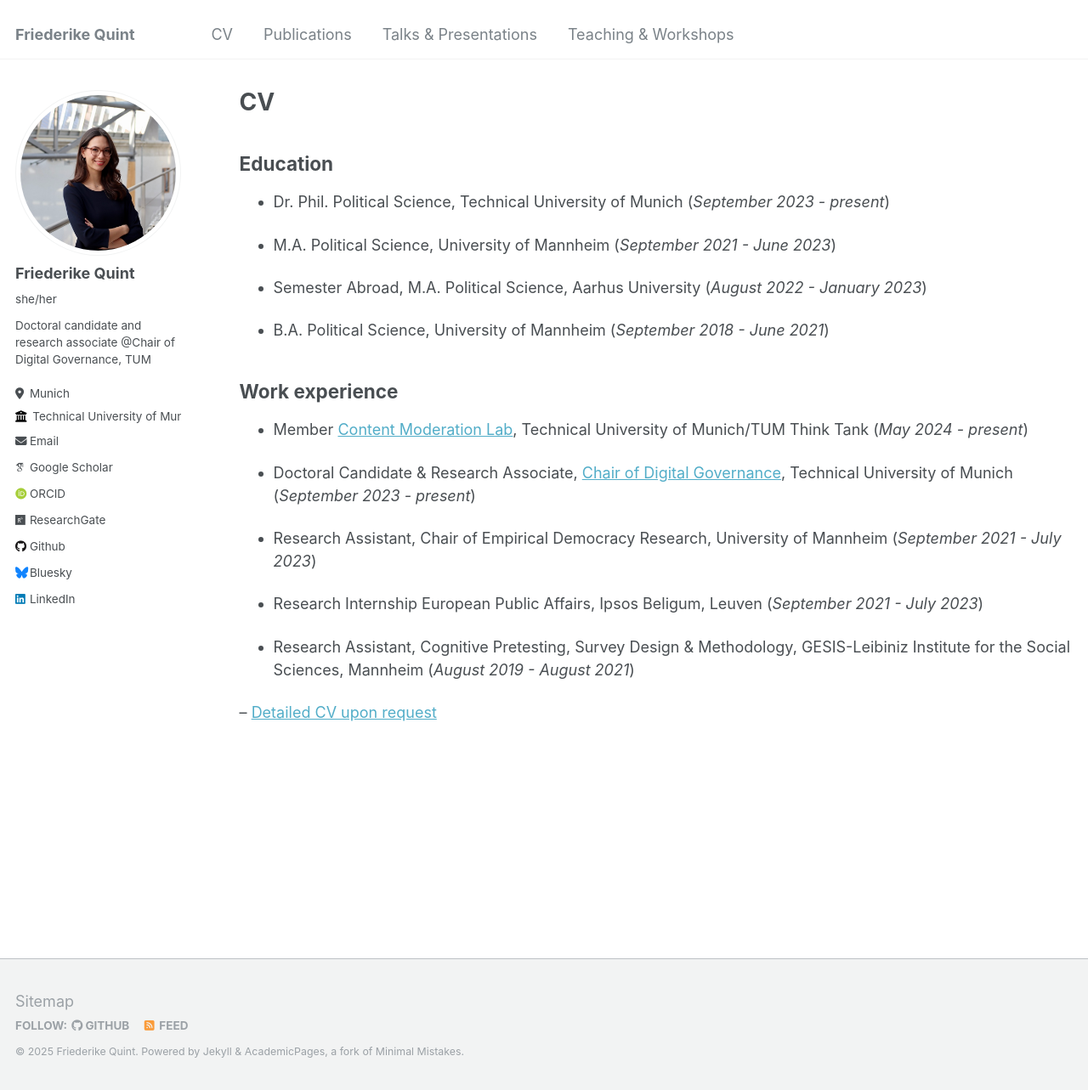
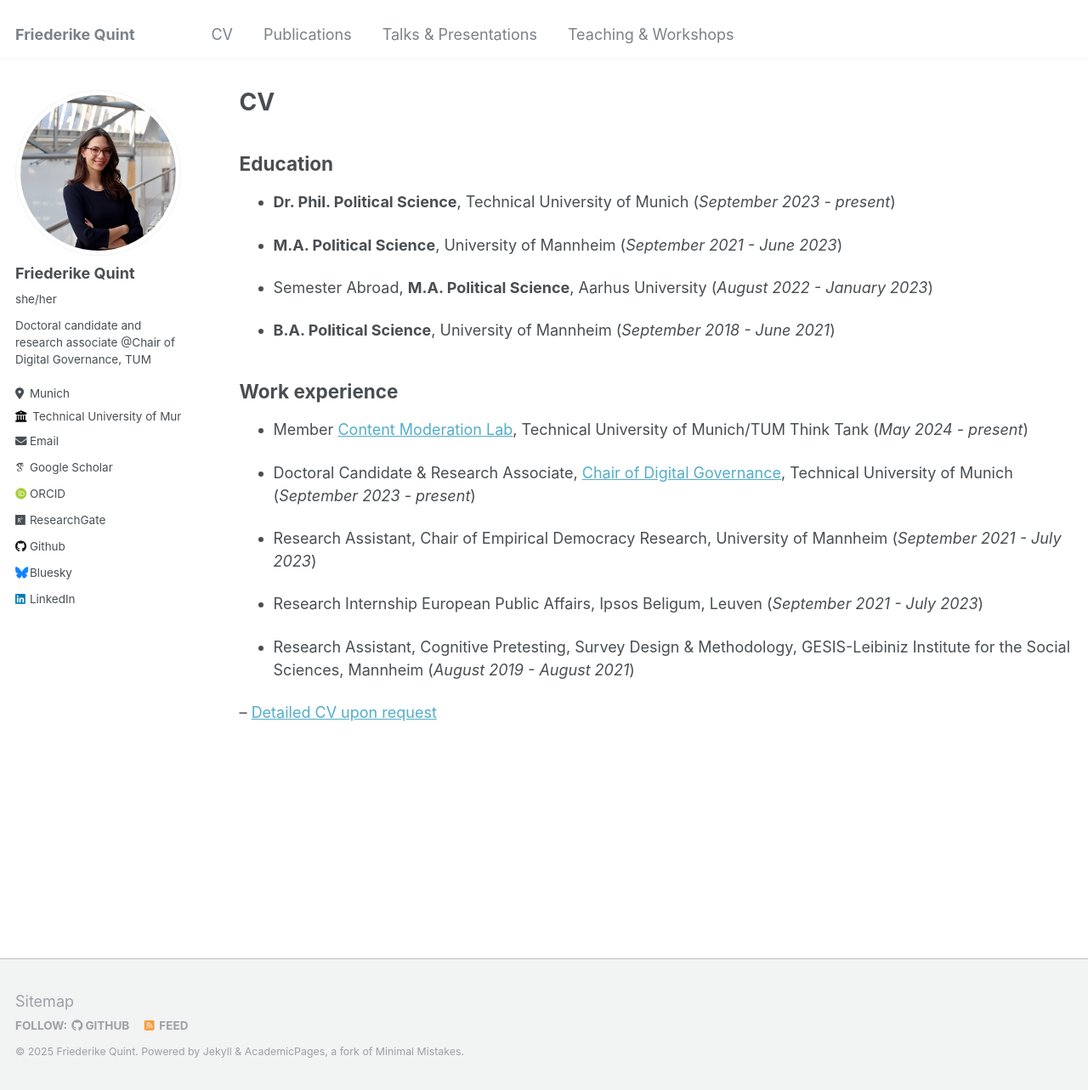
Before and after one commit to friederikequint/friederikequint.github.io, a Jekyll site: the page built from _pages/cv.md, in a window 1280 px wide and 1283 px high. Shown: the whole window at 85% size. Built offline with Jekyll 4.4.1, drawn with Linux system fonts in a browser that asks for light colours; some web fonts are replaced.

Commit message:
Format education section for better readability

```diff
--- a/_pages/cv.md
+++ b/_pages/cv.md
@@ -12,13 +12,13 @@ redirect_from:
 ## Education
 
 
-* Dr. Phil. Political Science, Technical University of Munich (*September 2023 - present*)
+* **Dr. Phil. Political Science**, Technical University of Munich (*September 2023 - present*)
 
-* M.A. Political Science, University of Mannheim (*September 2021 - June 2023*)
+* **M.A. Political Science**, University of Mannheim (*September 2021 - June 2023*)
 
-* Semester Abroad, M.A. Political Science, Aarhus University (*August 2022 - January 2023*)
+* Semester Abroad, **M.A. Political Science**, Aarhus University (*August 2022 - January 2023*)
 
-* B.A. Political Science, University of Mannheim (*September 2018 - June 2021*)
+* **B.A. Political Science**, University of Mannheim (*September 2018 - June 2021*)
 
 
 ## Work experience
```
